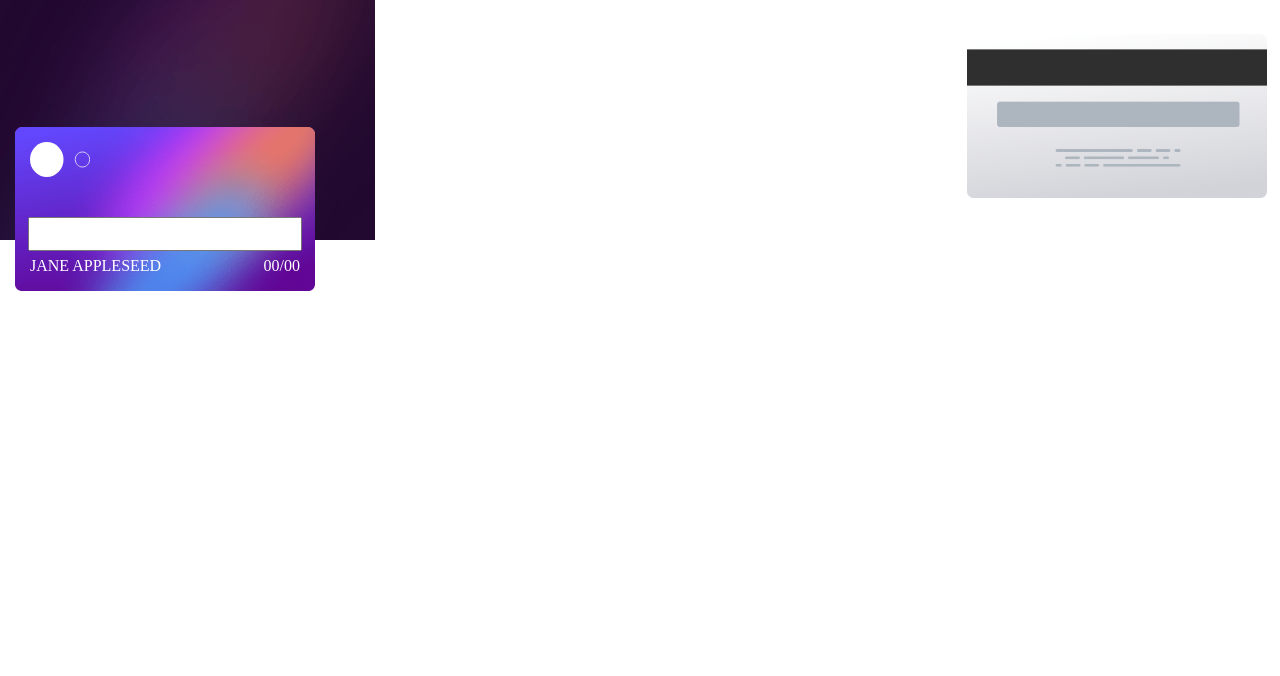
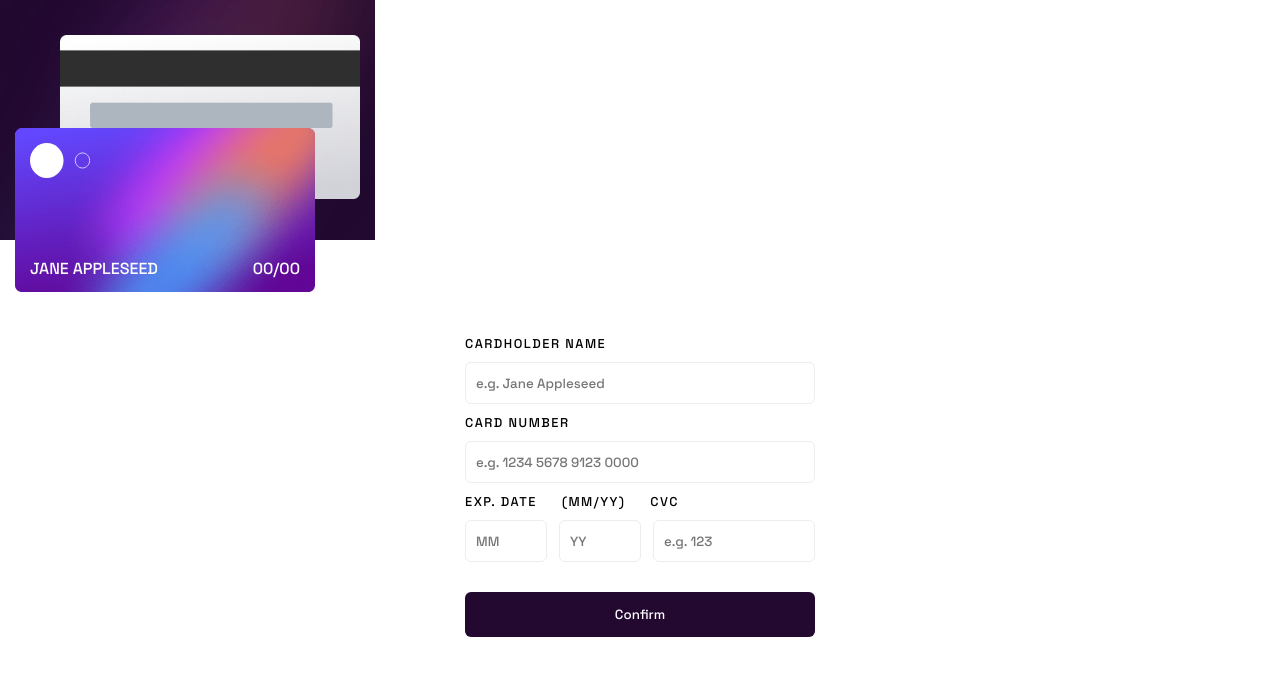
Before and after one commit to IsmaelFe/InteractiveCard, a React (Vite) app: page / in a window 1280 px wide. Shown: the top 676 px of the page. Built offline with nearby package versions, Linux system fonts and the light colour scheme.

Commit message:
Agregando el formulario

```diff
--- a/package.json
+++ b/package.json
@@ -10,8 +10,10 @@
     "preview": "vite preview"
   },
   "dependencies": {
+    "formik": "^2.2.9",
     "react": "^18.2.0",
-    "react-dom": "^18.2.0"
+    "react-dom": "^18.2.0",
+    "yup": "^1.1.1"
   },
   "devDependencies": {
     "@types/react": "^18.0.28",
--- a/src/App.css
+++ b/src/App.css
@@ -11,7 +11,7 @@
 .card1 {
   position: absolute;
   margin-top: -210px;
-  right: 13px;
+  margin-left: 60px;
   width: 300px;
   height: 200px;
 }
@@ -72,4 +72,74 @@
   height: 30px;
   margin-top: 90px;
   margin-left: 13px;
+  background-color: transparent;
+  border: none;
+  pointer-events: none;
 }
+
+.form-container {
+  height: 400px;
+  width: 350px;
+  margin: 90px auto 0 auto;
+}
+
+.form-main {
+  display: flex;
+  gap: 10px;
+  flex-direction: column;
+}
+
+.form-main input {
+  height: 40px;
+  border-radius: 6px;
+  border: solid 1px #ECEDED;
+  padding-left: 10px;
+}
+
+.form-main label {
+  font-size: 0.8em;
+  letter-spacing: 1.5px;
+}
+
+.form-main span {
+  font-size: 0.7em;
+  color: red;
+}
+
+button {
+  height: 45px;
+  margin-top: 20px;
+  background-color: #230830;
+  border-radius: 6px;
+  border: none;
+  color: white;
+}
+
+.container-date {
+  display: flex;
+  flex-direction: column;
+  gap: 10px;
+}
+
+#date {
+  width: 70px;
+}
+
+#year {
+  width: 70px;
+}
+
+#cvc {
+  width: 150px;
+}
+
+.exp-date {
+  display: flex;
+  justify-content: space-between;
+  gap: 8px;
+}
+
+.container-labels {
+  display: flex;
+  gap: 25px;
+}
--- a/src/App.jsx
+++ b/src/App.jsx
@@ -1,5 +1,6 @@
 import './App.css'
 import Back_Card from './components/Back_Card'
+import Form_card from './components/Form_card'
 import Front_Card from './components/Front_Card'
 
 function App() {
@@ -12,7 +13,7 @@ function App() {
         <Front_Card />
       </div>
       <div className='container-form'>
-
+        <Form_card />
       </div>
     </div>
   )
--- /dev/null
+++ b/src/components/Form_card.jsx
@@ -0,0 +1,108 @@
+import React from 'react'
+import { Formik, Field, Form, ErrorMessage } from 'formik'
+import * as Yup from 'yup'
+
+const Form_card = () => {
+
+  const styleError = {
+    border: 'solid 1px red'
+  }
+
+  const loginSchema = Yup.object().shape(
+    {
+      cardholder: Yup.string()
+                  .required('El email es requerido')
+                  .min(10, 'Nombre de usuario demasiado corto')
+                  .max(29, 'Nombre de usuario demasiado largo'),
+      card_number: Yup.number('El formato es incorrecto solo numeros')
+                  .required('El campo es requerido'),
+      month: Yup.number()
+                  .required('Campo Requerido')
+                  .min(2, 'Valor faltante en el campo')
+                  .max(2, 'Datos sobrantes en el campo'),
+      year: Yup.number()
+                  .required('El campo es requerido')
+                  .min(2, 'Valor faltante en el campo')
+                  .max(2, 'Datos sobrantes en el campo'),
+      cvc: Yup.number()
+                  .required('El campo es requerido')
+                  .min(3, 'Valores faltantes en el campo')
+                  .max(3, 'Demasiados valores en el campo')
+    }
+  )
+
+  const initialCredentials = {
+    cardholder: '',
+    card_number: null,
+    month: null,
+    year: null,
+    cvc: null,
+  }
+
+  return (
+    <div className='form-container'>
+      <Formik
+        initialValues={initialCredentials}
+        validationSchema={loginSchema}
+      >
+      {({
+              touched,
+              errors }) => (
+                <Form className='form-main'>
+                  <label htmlFor='cardholder'>CARDHOLDER NAME</label>
+                  <Field id='cardholder' type='text' name='cardholder' placeholder='e.g. Jane Appleseed' style={ errors.cardholder && styleError}/>
+                  {
+                    errors.cardholder &&
+                    (
+                      <ErrorMessage name='cardholder' component='span'></ErrorMessage>
+                    )
+                  }
+                  <label htmlFor='card_number'>CARD NUMBER</label>
+                  <Field id='card_number' type='number' name='card_number' placeholder='e.g. 1234 5678 9123 0000' style={ errors.card_number && styleError }/>
+                  {
+                    errors.card_number && touched.card_number &&
+                    (
+                      <ErrorMessage name='card_number' component='span'></ErrorMessage>
+                    )
+                  }
+                  <div className='container-date'>
+                    <div className='container-labels'>
+                      <label htmlFor='date'>EXP. DATE</label>
+                      <label>(MM/YY)</label>
+                      <label htmlFor='cvc'>CVC</label>
+                    </div>
+                    <div className='exp-date'>
+                      <Field id='date' type='number' name='month' placeholder='MM' style={ errors.month && styleError} />
+                      {
+                        errors.month && touched.month &&
+                        (
+                          <ErrorMessage name='month' component='span'></ErrorMessage>
+                        )
+                      }
+                      <Field  id='year' type='number' name='year' placeholder='YY' style={ errors.year && styleError}/>
+                      {
+                        errors.year && touched.year &&
+                        (
+                          <ErrorMessage name='year' component='span'></ErrorMessage>
+                        )
+                      }
+                      <Field type='number' id='cvc' name='cvc' placeholder='e.g. 123' style={ errors.cvc && styleError } />
+                      {
+                        errors.cvc && touched.cvc &&
+                        (
+                          <ErrorMessage name='cvc' component='span' ></ErrorMessage>
+                        )
+                      }
+                    </div>
+                  </div>
+                    <button type='submit'>Confirm</button>
+                </Form>
+              )
+            }
+
+      </Formik>
+    </div>
+  )
+}
+
+export default Form_card
--- a/src/index.css
+++ b/src/index.css
@@ -1,4 +1,7 @@
+@import url('https://fonts.googleapis.com/css2?family=Inter+Tight:wght@200;700&family=Space+Grotesk:wght@500;700&display=swap');
+
 * {
+    font-family: 'Space Grotesk', sans-serif;
     margin: 0;
     padding: 0;
 }
```
Also changed, not shown: 1 other file (tests, documents, lock files or other folders).
